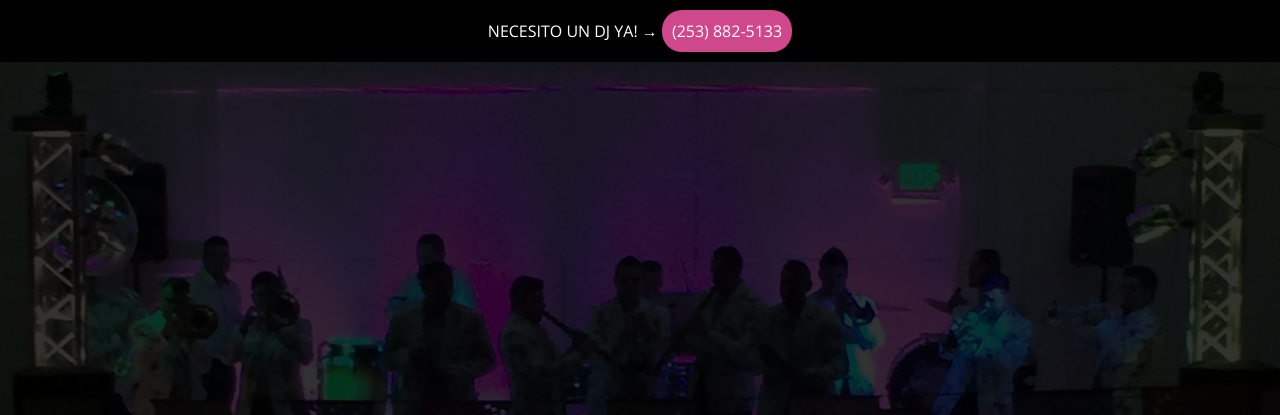
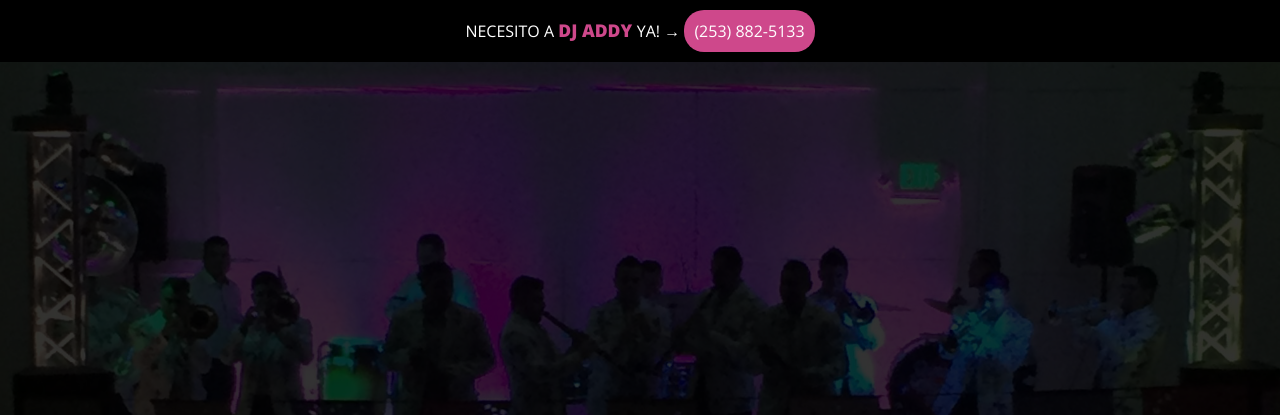
Before and after one commit to christianengineer/tremendo-night-life, a plain HTML site: page index.html in a window 1280 px wide. Shown: the top 415 px of the page. Drawn offline with Linux system fonts and the light colour scheme.

Commit message:
add dj addy

```diff
--- a/index.html
+++ b/index.html
@@ -10,7 +10,9 @@
   <body>
     <main>
       <div class="cta-container-top">
-        NECESITO UN DJ YA! →
+        NECESITO A
+        <span class="dj"> DJ ADDY </span>
+        YA! →
         <a class="cta" href="tel:2538825133">(253) 882-5133</a>
       </div>
       <header>
--- a/style.css
+++ b/style.css
@@ -102,6 +102,12 @@ h1 {
   font-weight: 800;
 }
 
+.dj {
+  color: #ce488b;
+  font-weight: 800;
+  font-size: 1.1rem;
+}
+
 @media (max-width: 900px) {
   .logo {
     display: flex;
```
